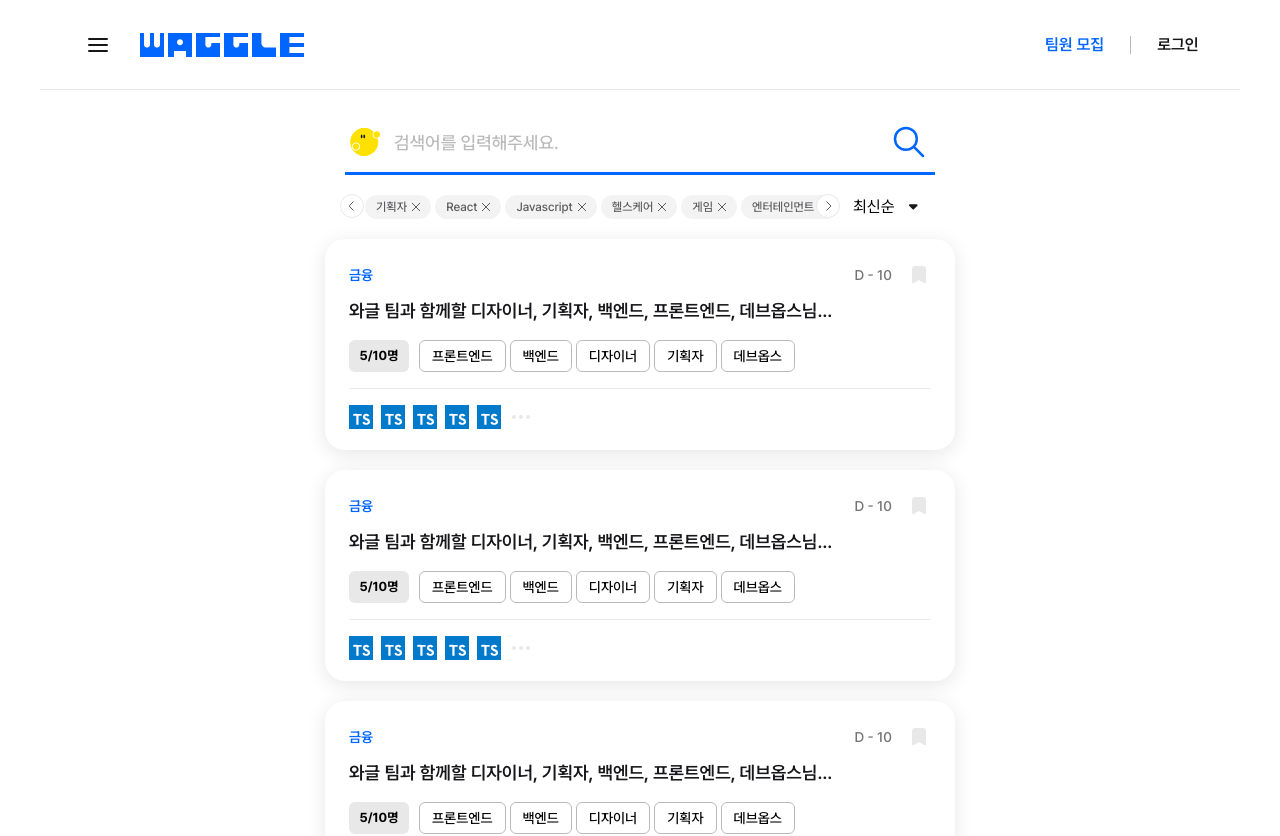
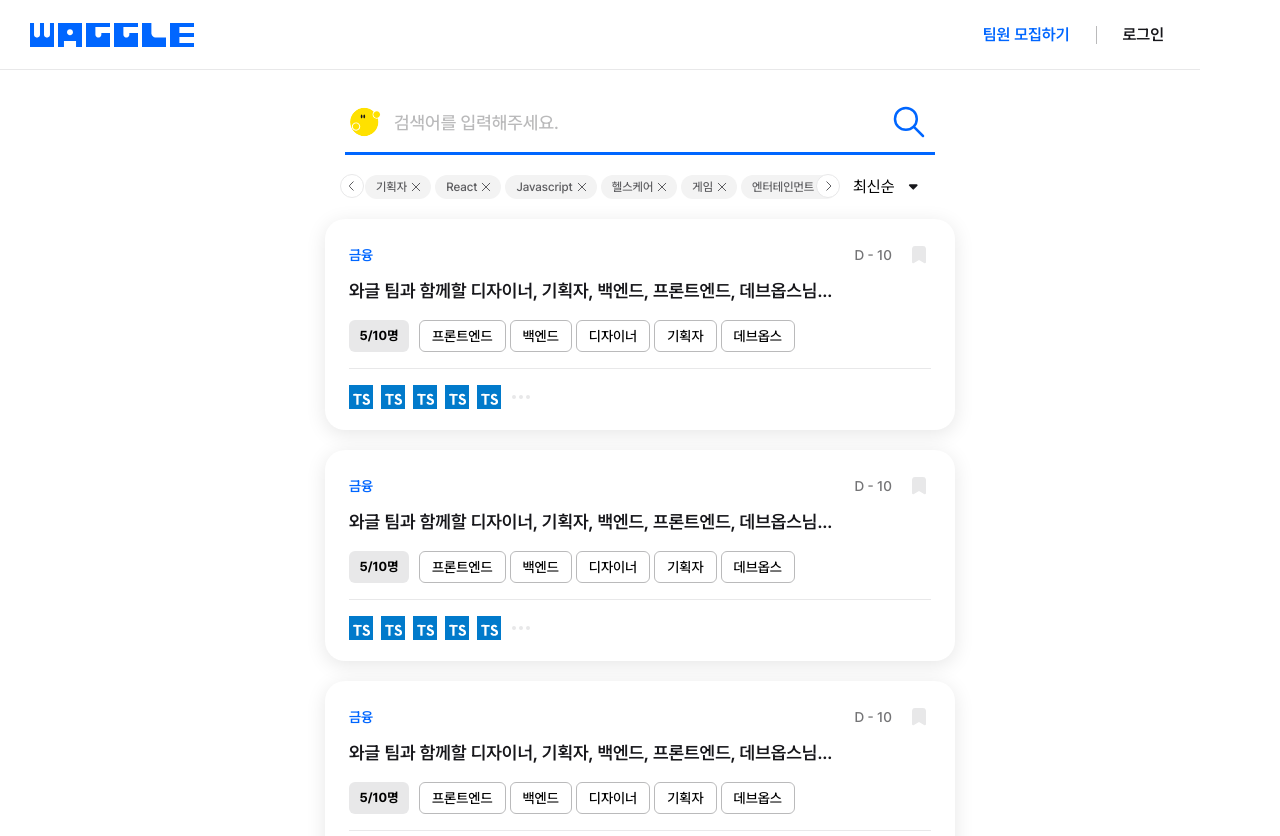
Before and after one commit to Team-Waggle/Frontend, a React (Vite) app: page / in a window 1280 px wide. Shown: the top 836 px of the page. Built offline with nearby package versions, Linux system fonts and the light colour scheme.

Commit message:
fix: Header 수정

```diff
--- a/src/components/Header.tsx
+++ b/src/components/Header.tsx
@@ -1,45 +1,110 @@
-import styled from "styled-components";
-import LogoIcon from "../assets/images/icon/logoIcon.svg";
-import UserIcon from "../assets/images/icon/userIcon.svg";
-import BellPlusIcon from "../assets/images/icon/bellPlusIcon.svg";
-import { Outlet } from "react-router-dom";
+import styled from 'styled-components';
+import { useNavigate } from 'react-router-dom';
+import { useEffect, useState } from 'react';
+import LoginModal from './LoginModal';
+import LogoIcon from '../assets/images/icon/logoIcon.svg?react';
+import BellPlusIcon from '../assets/images/icon/bellPlusIcon.svg?react';
+import UserIcon from '../assets/images/icon/userIcon.svg?react';
+
+type HeaderButtonProps = {
+  color: string;
+  hoverColor: string;
+};
 
 const Header = () => {
+  const navigate = useNavigate();
+  const [isModalOpen, setIsModalOpen] = useState(false);
+  const [isLoggedIn, setIsLoggedIn] = useState(false);
+
+  useEffect(() => {
+    if (localStorage.getItem('AccessToken')) {
+      setIsLoggedIn(true);
+    }
+  }, []);
+
   return (
-    <>
-      <Wrapper>
-        <img src={LogoIcon} alt="로고 이미지" />
-        <NavItem>
-          <img src={BellPlusIcon} alt="" style={{ cursor: "pointer" }} />
-          <img src={UserIcon} alt="" style={{ cursor: "pointer" }} />
-        </NavItem>
-      </Wrapper>
-      <Outlet />
-    </>
+    <HeaderWrapper>
+      {/* <HeaderContents> */}
+      <Logo onClick={() => navigate('/')} />
+      {/* </HeaderContents> */}
+      <HeaderContents>
+        <HeaderButton
+          color="#0066FF"
+          hoverColor="#F2F7FF"
+          onClick={() => navigate('/newapply')}
+        >
+          팀원 모집하기
+        </HeaderButton>
+        <CenterBar />
+        {isLoggedIn ? (
+          <>
+            <BellPlusIcon />
+            <UserIcon />
+          </>
+        ) : (
+          <HeaderButton
+            color="#17171B"
+            hoverColor="#F3F3F3"
+            onClick={() => setIsModalOpen(true)}
+          >
+            로그인
+          </HeaderButton>
+        )}
+      </HeaderContents>
+      <LoginModal isOpen={isModalOpen} onClose={() => setIsModalOpen(false)} />
+    </HeaderWrapper>
   );
 };
 
 export default Header;
 
-const Wrapper = styled.header`
+const HeaderWrapper = styled.div`
+  /* position: fixed; */
   display: flex;
   justify-content: space-between;
   align-items: center;
+  gap: 730px;
+  width: 1200px;
+  height: 70px;
+  padding: 0px 20px;
   box-sizing: border-box;
-  width: 1200px;
-  height: 92px;
-  padding: 0 24px 0 36px;
-  background: linear-gradient(
-    180deg,
-    #ffffff 62.5%,
-    rgba(255, 255, 255, 0.5) 83%,
-    rgba(255, 255, 255, 0) 100%
-  );
+  background-color: #ffffff;
+  border-bottom: 1px solid #e8e8e9;
 `;
 
-const NavItem = styled.ul`
+const HeaderContents = styled.div`
   display: flex;
-  justify-content: space-between;
-  width: 88px;
+  align-items: center;
+  gap: 10px;
+  /* width: 214px; */
   height: 44px;
 `;
+
+const Logo = styled(LogoIcon)`
+  cursor: pointer;
+`;
+
+const HeaderButton = styled.button<HeaderButtonProps>`
+  display: flex;
+  justify-content: center;
+  align-items: center;
+  height: 32px;
+  padding: 4px 16px;
+  border: none;
+  border-radius: 8px;
+  background-color: white;
+  font-size: 16px;
+  font-weight: 600;
+  color: ${({ color }) => color};
+  cursor: pointer;
+
+  &:hover {
+    background-color: ${({ hoverColor }) => hoverColor};
+  }
+`;
+
+const CenterBar = styled.div`
+  width: 1px;
+  height: 18px;
+  background-color: #bababb;
+`;
--- a/src/components/Main/MainHeader.tsx
+++ /dev/null
@@ -1,103 +0,0 @@
-import styled from 'styled-components';
-import HambutgerBtnIcon from '../../assets/images/icon/hamburgerBtnIcon.svg';
-import LogoIcon from '../../assets/images/icon/logoIcon.svg';
-import { useNavigate } from 'react-router-dom';
-import { useState } from 'react';
-import LoginModal from '../LoginModal';
-
-type HeaderProps = {
-  onClick: () => void;
-};
-
-type HeaderButtonProps = {
-  color: string;
-  hoverColor: string;
-};
-
-const MainHeader = ({ onClick }: HeaderProps) => {
-  const navigate = useNavigate();
-  const [isModalOpen, setIsModalOpen] = useState(false);
-
-  return (
-    <HeaderWrapper>
-      <HeaderContents>
-        <HamburgerBtn
-          src={HambutgerBtnIcon}
-          alt="필터 목록을 여닫을 수 있는 햄버거 버튼"
-          onClick={onClick}
-        />
-        <img src={LogoIcon} alt="" />
-      </HeaderContents>
-      <HeaderContents>
-        <HeaderButton
-          color="#0066FF"
-          hoverColor="#F2F7FF"
-          onClick={() => navigate('/newapply')}
-        >
-          팀원 모집
-        </HeaderButton>
-        <CenterBar />
-        <HeaderButton
-          color="#17171B"
-          hoverColor="#F3F3F3"
-          onClick={() => setIsModalOpen(true)}
-        >
-          로그인
-        </HeaderButton>
-      </HeaderContents>
-      <LoginModal isOpen={isModalOpen} onClose={() => setIsModalOpen(false)} />
-    </HeaderWrapper>
-  );
-};
-
-export default MainHeader;
-
-const HeaderWrapper = styled.div`
-  /* position: fixed; */
-  display: flex;
-  justify-content: space-between;
-  align-items: center;
-  width: 1200px;
-  height: 90px;
-  padding: 0 24px 0 36px;
-  box-sizing: border-box;
-  background-color: #ffffff;
-  border-bottom: 1px solid #e8e8e9;
-`;
-
-const HeaderContents = styled.div`
-  display: flex;
-  align-items: center;
-  gap: 10px;
-  width: 187px;
-  height: 44px;
-`;
-
-const HamburgerBtn = styled.img`
-  cursor: pointer;
-`;
-
-const HeaderButton = styled.button<HeaderButtonProps>`
-  display: flex;
-  justify-content: center;
-  align-items: center;
-  height: 32px;
-  padding: 4px 16px;
-  border: none;
-  border-radius: 8px;
-  background-color: white;
-  font-size: 16px;
-  font-weight: 600;
-  color: ${({ color }) => color};
-  cursor: pointer;
-
-  &:hover {
-    background-color: ${({ hoverColor }) => hoverColor};
-  }
-`;
-
-const CenterBar = styled.div`
-  width: 1px;
-  height: 18px;
-  background-color: #bababb;
-`;
--- a/src/pages/Main.tsx
+++ b/src/pages/Main.tsx
@@ -1,14 +1,13 @@
-import { useState } from "react";
-import styled from "styled-components";
-import MainHeader from "../components/Main/MainHeader";
-import Card from "../components/Main/Card";
-import SideFilters from "../components/Main/SideFilters";
-import Symbol from "../assets/images/icon/symbol.svg";
-import SearchIcon from "../assets/images/icon/searchIcon.svg";
-import XIcon from "../assets/images/icon/xIcon.svg?react";
-import TriangleDownIcon from "../assets/images/icon/triangleDownIcon.svg?react";
-import ArrowLeftIcon from "../assets/images/icon/ic_filter_arrow_left.svg?react";
-import ArrowRightIcon from "../assets/images/icon/ic_filter_arrow_right.svg?react";
+import { useState } from 'react';
+import styled from 'styled-components';
+import Card from '../components/Main/Card';
+import SideFilters from '../components/Main/SideFilters';
+import Symbol from '../assets/images/icon/symbol.svg';
+import SearchIcon from '../assets/images/icon/searchIcon.svg';
+import XIcon from '../assets/images/icon/xIcon.svg?react';
+import TriangleDownIcon from '../assets/images/icon/triangleDownIcon.svg?react';
+import ArrowLeftIcon from '../assets/images/icon/ic_filter_arrow_left.svg?react';
+import ArrowRightIcon from '../assets/images/icon/ic_filter_arrow_right.svg?react';
 
 type TagData = {
   id: number;
@@ -21,55 +20,49 @@ type SortData = {
 };
 
 const tags: TagData[] = [
-  { id: 1, label: "기획자" },
-  { id: 2, label: "React" },
-  { id: 3, label: "Javascript" },
-  { id: 4, label: "헬스케어" },
-  { id: 5, label: "게임" },
-  { id: 6, label: "엔터테인먼트" },
-  { id: 7, label: "게임" },
-  { id: 8, label: "게임" },
-  { id: 9, label: "게임" },
-  { id: 10, label: "게임" },
+  { id: 1, label: '기획자' },
+  { id: 2, label: 'React' },
+  { id: 3, label: 'Javascript' },
+  { id: 4, label: '헬스케어' },
+  { id: 5, label: '게임' },
+  { id: 6, label: '엔터테인먼트' },
+  { id: 7, label: '게임' },
+  { id: 8, label: '게임' },
+  { id: 9, label: '게임' },
+  { id: 10, label: '게임' },
 ];
 
 const sort: SortData[] = [
-  { id: 1, label: "최신순" },
-  { id: 2, label: "인기순" },
-  { id: 3, label: "관심 목록" },
+  { id: 1, label: '최신순' },
+  { id: 2, label: '인기순' },
+  { id: 3, label: '관심 목록' },
 ];
 
 const Main = () => {
   const [currentIndex, setCurrentIndex] = useState(0);
-  const [isFiltersOpen, setIsFiltersOpen] = useState(false);
 
   const handlePrev = () => {
     setCurrentIndex((prevIndex) =>
-      prevIndex > 0 ? prevIndex - 1 : tags.length - 1
+      prevIndex > 0 ? prevIndex - 1 : tags.length - 1,
     );
   };
 
   const handleNext = () => {
     setCurrentIndex((prevIndex) =>
-      prevIndex < tags.length - 1 ? prevIndex + 1 : 0
+      prevIndex < tags.length - 1 ? prevIndex + 1 : 0,
     );
-  };
-
-  const handleClickHamburgerBtn = () => {
-    setIsFiltersOpen(!isFiltersOpen);
   };
 
   return (
     <MainWrapper>
-      <MainHeader onClick={handleClickHamburgerBtn} />
-      <div style={{ display: "flex" }}>
-        {isFiltersOpen && <SideFilters />}
+      <div style={{ display: 'flex' }}>
+        {/* <SideFilters /> */}
 
         <MainSection>
           <SearchInputWrapper>
             <img src={Symbol} alt="" />
             <SearchInput type="text" placeholder="검색어를 입력해주세요." />
-            <img src={SearchIcon} alt="" style={{ cursor: "pointer" }} />
+            <img src={SearchIcon} alt="" style={{ cursor: 'pointer' }} />
           </SearchInputWrapper>
           <FilterWrapper>
             <Slider>
--- a/src/routes/routes.tsx
+++ b/src/routes/routes.tsx
@@ -1,36 +1,40 @@
 import { createBrowserRouter } from 'react-router-dom';
 import App from '../App';
 import Layout from '../components/layout/Layout';
-import NewApply from '../pages/NewApply';
 import Header from '../components/Header';
-import MainHeader from '../components/Main/MainHeader';
 import Main from '../pages/Main';
 import Login from '../pages/Login';
+import NewApply from '../pages/NewApply';
 
 export const router = createBrowserRouter([
   {
+    path: '/',
     element: <App />,
     children: [
       {
-        path: '/',
+        element: (
+          <>
+            <Header />
+            <Layout />
+          </>
+        ),
+        children: [
+          {
+            index: true,
+            element: <Main />,
+          },
+          {
+            path: 'newapply',
+            element: <NewApply />,
+          },
+        ],
+      },
+      {
         element: <Layout />,
         children: [
           {
-            element: <Main />,
-            path: '/',
-          },
-          {
+            path: 'login',
             element: <Login />,
-            path: '/login',
-          },
-          {
-            element: <Header />,
-            children: [
-              {
-                path: '/newapply',
-                element: <NewApply />,
-              },
-            ],
           },
         ],
       },
```
